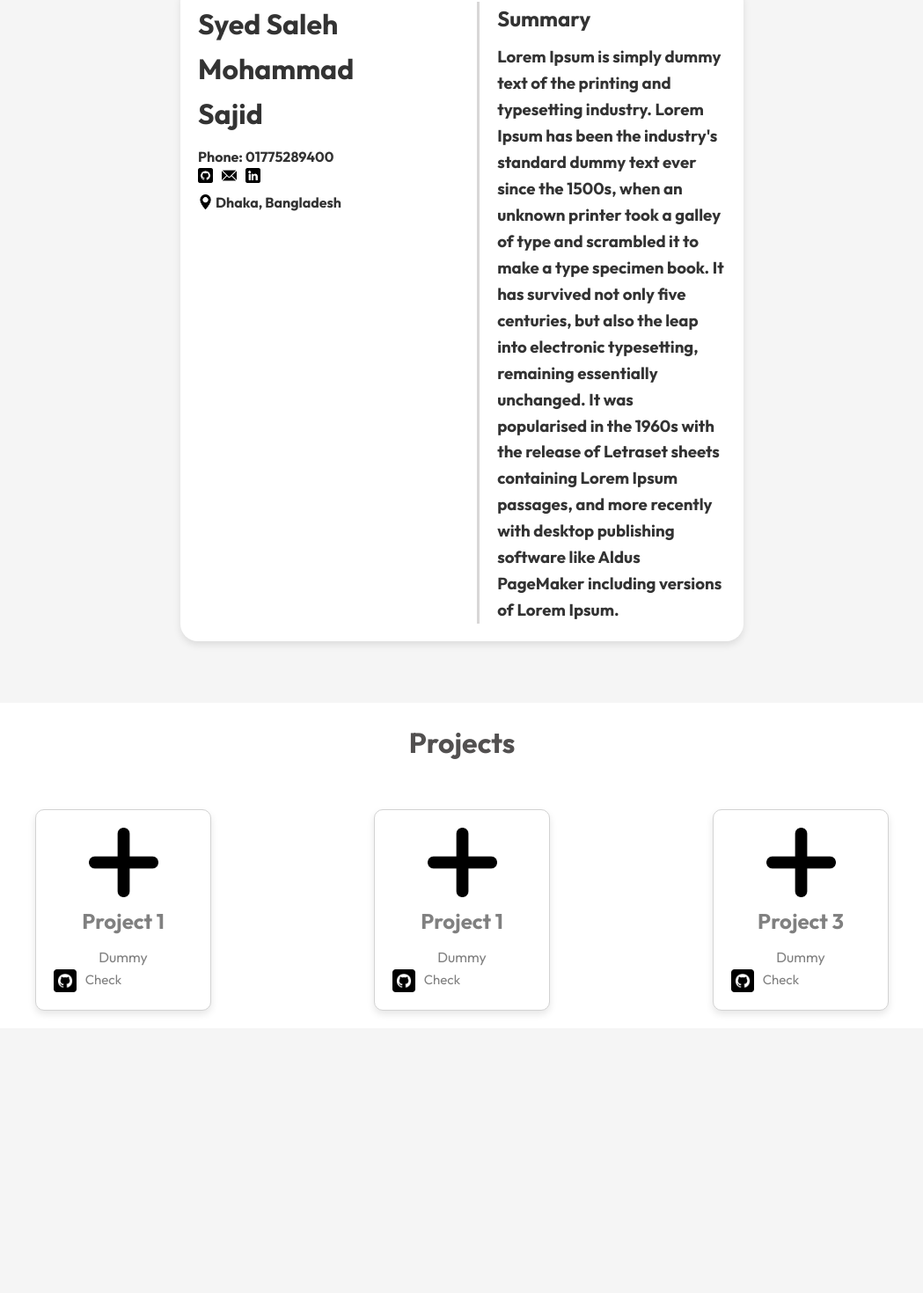
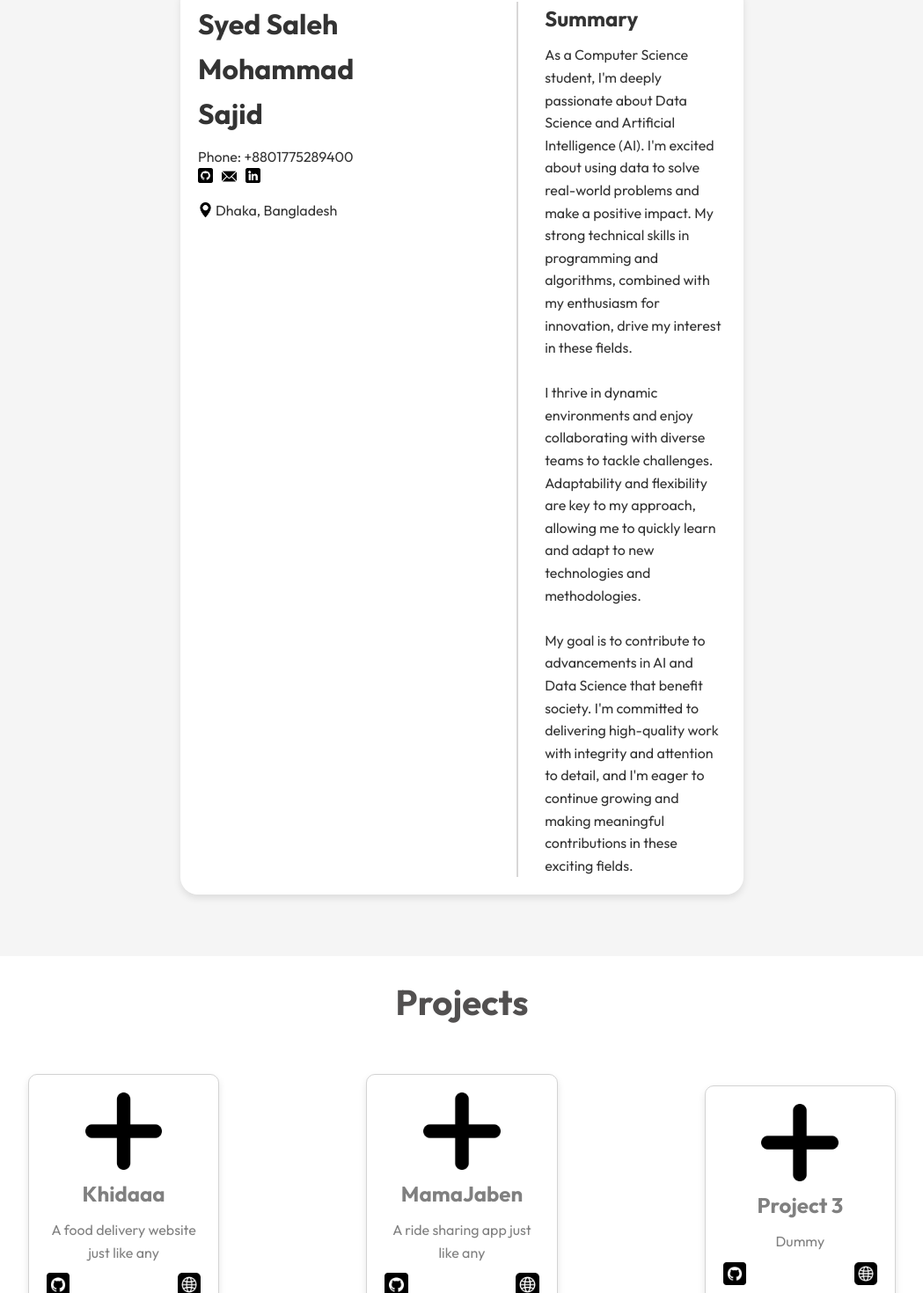
Before and after one commit to sezid/my-profile, a React (Vite) app: page / in a window 1280 px wide. Shown: the part 198-1668 px from the top of the page at 88% size, without its empty margins (115-1164 px from the left). Before the commit the page ends 1367 px from the top, so only its background shows below. Built offline with nearby package versions, Linux system fonts and the light colour scheme.

Commit message:
added summary and minor change

```diff
--- a/src/assets/images.js
+++ b/src/assets/images.js
@@ -4,6 +4,8 @@ import phone from './phone.png'
 import location from './location.png'
 import linkedin from './linkedin.png'
 import email from './email.png'
+import web from './web.png'
+
 
 export const assets ={
   plus,
@@ -11,5 +13,14 @@ export const assets ={
   email,
   location,
   phone,
-  linkedin
+  linkedin,
+  web
 }
+
+
+export const profile = [
+  {
+      // summary: "As a Computer Science student, I'm deeply passionate about Data Science and Artificial Intelligence (AI). I'm excited about using data to solve real-world problems and make a positive impact. My strong technical skills in programming and algorithms, combined with my enthusiasm for innovation, drive my interest in these fields. I thrive in dynamic environments and enjoy collaborating with diverse teams to tackle challenges. Adaptability and flexibility are key to my approach, allowing me to quickly learn and adapt to new technologies and methodologies.My goal is to contribute to advancements in AI and Data Science that benefit society. I'm committed to delivering high-quality work with integrity and attention to detail, and I'm eager to continue growing and making meaningful contributions in these exciting fields."
+      summary: "hello"
+    }
+]
--- a/src/components/Profile/Profile.css
+++ b/src/components/Profile/Profile.css
@@ -36,9 +36,9 @@
 }
 
 .profile-info-sum{
-    margin-left: 20px;
-    border-left: 3px solid rgb(216, 215, 215);
-    padding-left: 20px;
+    margin-left: 65px;
+    border-left: 2px solid rgb(216, 215, 215);
+    padding-left: 30px;
 
 }
 
--- a/src/components/Profile/Profile.jsx
+++ b/src/components/Profile/Profile.jsx
@@ -1,6 +1,6 @@
 import React from 'react'
 import './Profile.css'
-import { assets } from '../../assets/images'
+import { assets, profile } from '../../assets/images'
 
 const Profile = () => {
   return (
@@ -9,20 +9,23 @@ const Profile = () => {
             {/* <img src={assets.plus} alt="" /> */}
             <div className="profile-info">
                 <h1>Syed Saleh Mohammad Sajid</h1>
-                <h4>Phone: 01775289400</h4>
+                <p>Phone: +8801775289400</p>
                     <div className='contact'>
                         <img src={assets.github} alt="" />
-                        <img src={assets.email} alt="" />
+
+                        <a href="mailto:your-email@example.com?subject=Hello&body=Hi%20there,%20I%20wanted%20to%20reach%20out%20to%20you.">
+                            <img src={assets.email} alt="" />
+                        </a>
                         <img src={assets.linkedin} alt="" /> {/*plan to add icons to make it dynamic*/}
                     </div>
                     <div className="location">
                         <img src={assets.location} alt="" />
-                        <h4>Dhaka, Bangladesh</h4>
+                        <p>Dhaka, Bangladesh</p>
                     </div>
             </div>
             <div className="profile-info-sum">
                 <h2>Summary</h2>
-                <h3>Lorem Ipsum is simply dummy text of the printing and typesetting industry. Lorem Ipsum has been the industry's standard dummy text ever since the 1500s, when an unknown printer took a galley of type and scrambled it to make a type specimen book. It has survived not only five centuries, but also the leap into electronic typesetting, remaining essentially unchanged. It was popularised in the 1960s with the release of Letraset sheets containing Lorem Ipsum passages, and more recently with desktop publishing software like Aldus PageMaker including versions of Lorem Ipsum.</h3>
+                <p>As a Computer Science student, I'm deeply passionate about Data Science and Artificial Intelligence (AI). I'm excited about using data to solve real-world problems and make a positive impact. My strong technical skills in programming and algorithms, combined with my enthusiasm for innovation, drive my interest in these fields.<br/><br/>I thrive in dynamic environments and enjoy collaborating with diverse teams to tackle challenges. Adaptability and flexibility are key to my approach, allowing me to quickly learn and adapt to new technologies and methodologies.<br/><br/>My goal is to contribute to advancements in AI and Data Science that benefit society. I'm committed to delivering high-quality work with integrity and attention to detail, and I'm eager to continue growing and making meaningful contributions in these exciting fields.</p>
             </div>
 
         </div>
--- a/src/components/Projects/Projects.css
+++ b/src/components/Projects/Projects.css
@@ -12,18 +12,18 @@
     display: flex;
     justify-content: center;
     color: rgb(82, 80, 80);
+    font-size: 40px;
 }
 
 .project-list{
     display: flex;
     justify-content: space-evenly;
     align-items: center;
-    gap: 30px;
+    gap: 20px;
     text-align: center;
     margin: 20px 0px;
     color:grey;
     margin: 20px 0px;
-
 }
 
 .project-1, .project-2, .project-3{
@@ -33,6 +33,7 @@
     border-radius: 10px;
     width: 200px;
     box-shadow: 0px 4px 8px rgba(0, 0, 0, 0.1);
+    width: 17%;
 }
 
 .project-1 img, .project-2 img, .project-3 img{
@@ -41,14 +42,15 @@
 }
 
 .source {
+    margin-top: 10px;
     display: flex;
     flex-direction: row;
-    padding-right: 55px;
-    justify-content: left;
+    justify-content: space-between;
 }
 
 .source img {
-    width: 25%;
+    width: 15%;
+
 }
 
 .source p{
--- a/src/components/Projects/Projects.jsx
+++ b/src/components/Projects/Projects.jsx
@@ -9,20 +9,28 @@ const Projects = () => {
         <div className="project-list">
             <div className="project-1">
                 <img src={assets.plus} alt="" />
-                <h2>Project 1</h2>
-                <p>Dummy</p>
+                <h2>Khidaaa</h2>
+                <p>A food delivery website just like any</p>
                 <div className="source">
-                <img  src={assets.github} alt="" />
-                <p>Check</p>
+
+                        <img href="https://github.com/sezid/khidaaa" src={assets.github} alt="" />
+
+
+                        <img href="https://khidaaa.netlify.app" src={assets.web} alt="" />
+
                 </div>
             </div>
             <div className="project-2">
                 <img src={assets.plus} alt="" />
-                <h2>Project 1</h2>
-                <p>Dummy</p>
+                <h2>MamaJaben</h2>
+                <p>A ride sharing app just like any</p>
                 <div className="source">
-                <img src={assets.github} alt="" />
-                <p>Check</p>
+
+                        <img  src={assets.github} alt="" />
+
+
+                        <img  src={assets.web} alt="" />
+
                 </div>
             </div>
             <div className="project-2">
@@ -30,8 +38,12 @@ const Projects = () => {
                 <h2>Project 3</h2>
                 <p>Dummy</p>
                 <div className="source">
-                <img  src={assets.github} alt="" />
-                <p>Check</p>
+
+                        <img src={assets.github} alt="" />
+
+
+                        <img  src={assets.web} alt="" />
+
                 </div>
 
             </div>
```
Also changed, not shown: src/assets/web.png (added).
